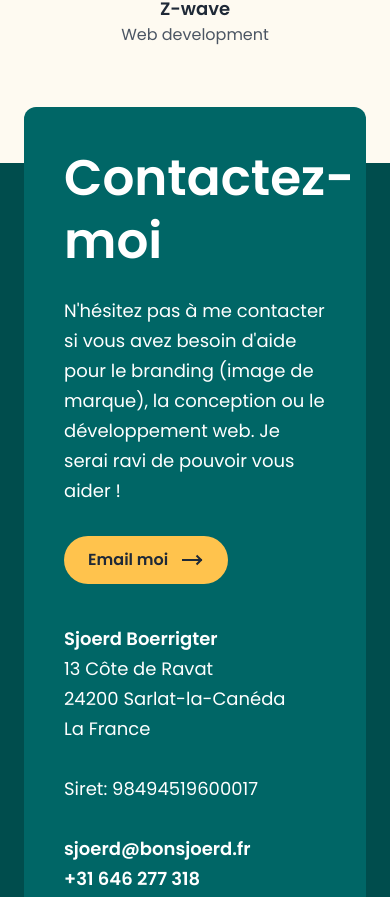
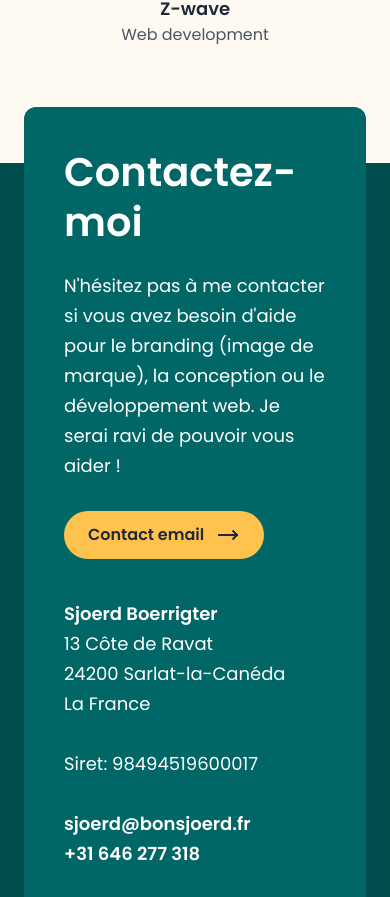
Before and after one commit to sboerrigter/bonsjoerd, a Next.js app: page /fr in a window 390 px wide. Shown: the part 9751-10648 px from the top of the page. Built offline with nearby package versions, Linux system fonts and the light colour scheme.

Commit message:
:lipstick: Smaller footer heading on mobile

```diff
--- a/components/Footer.js
+++ b/components/Footer.js
@@ -10,7 +10,7 @@ export default function Footer({ content }) {
           id="contact"
           className="bg-green-600 -mt-15 p-5 pb-10 2xs:p-10 2xs:pb-15 xl:p-15 xl:pb-20 xl:pt-15 rounded-xl"
         >
-          <h2 className="text-[50px] leading-tight mb-6 xl:text-[60px] ">
+          <h2 className="text-[40px] md:text-[50px] xl:text-[60px] leading-tight mb-6">
             {content.title}
           </h2>
 
--- a/dictionaries/fr.json
+++ b/dictionaries/fr.json
@@ -15,7 +15,7 @@
   "footer": {
     "title": "Contactez-moi",
     "text": "N'hésitez pas à me contacter si vous avez besoin d'aide pour le branding (image de marque), la conception ou le développement web. Je serai ravi de pouvoir vous aider !",
-    "buttonLabel": "Envoie-moi un email",
-    "buttonLabelShort": "Email moi"
+    "buttonLabel": "Envoyez-moi un email",
+    "buttonLabelShort": "Contact email"
   }
 }
```
Also changed, not shown: components/Projects.js (+5 -5 lines).
